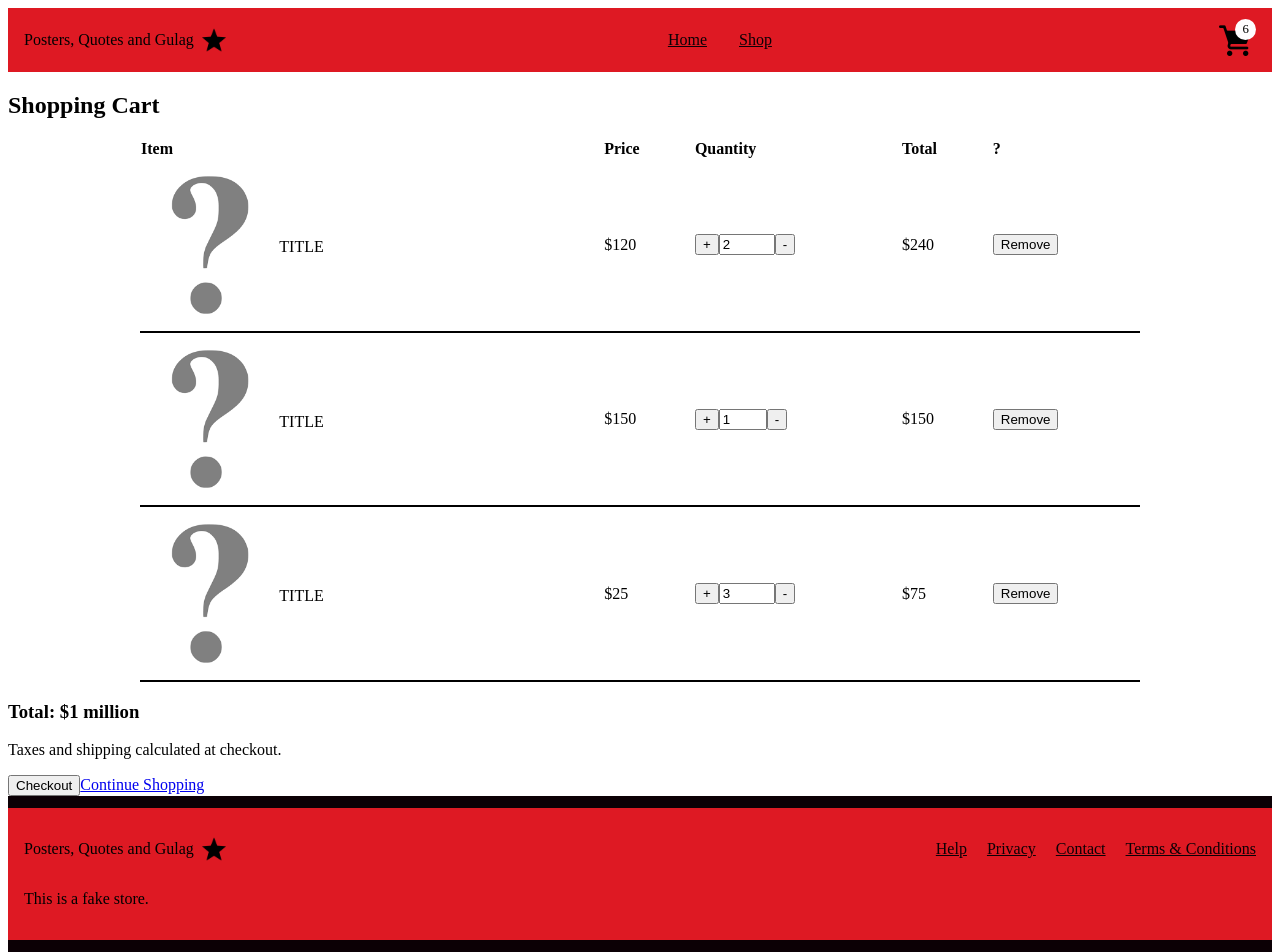
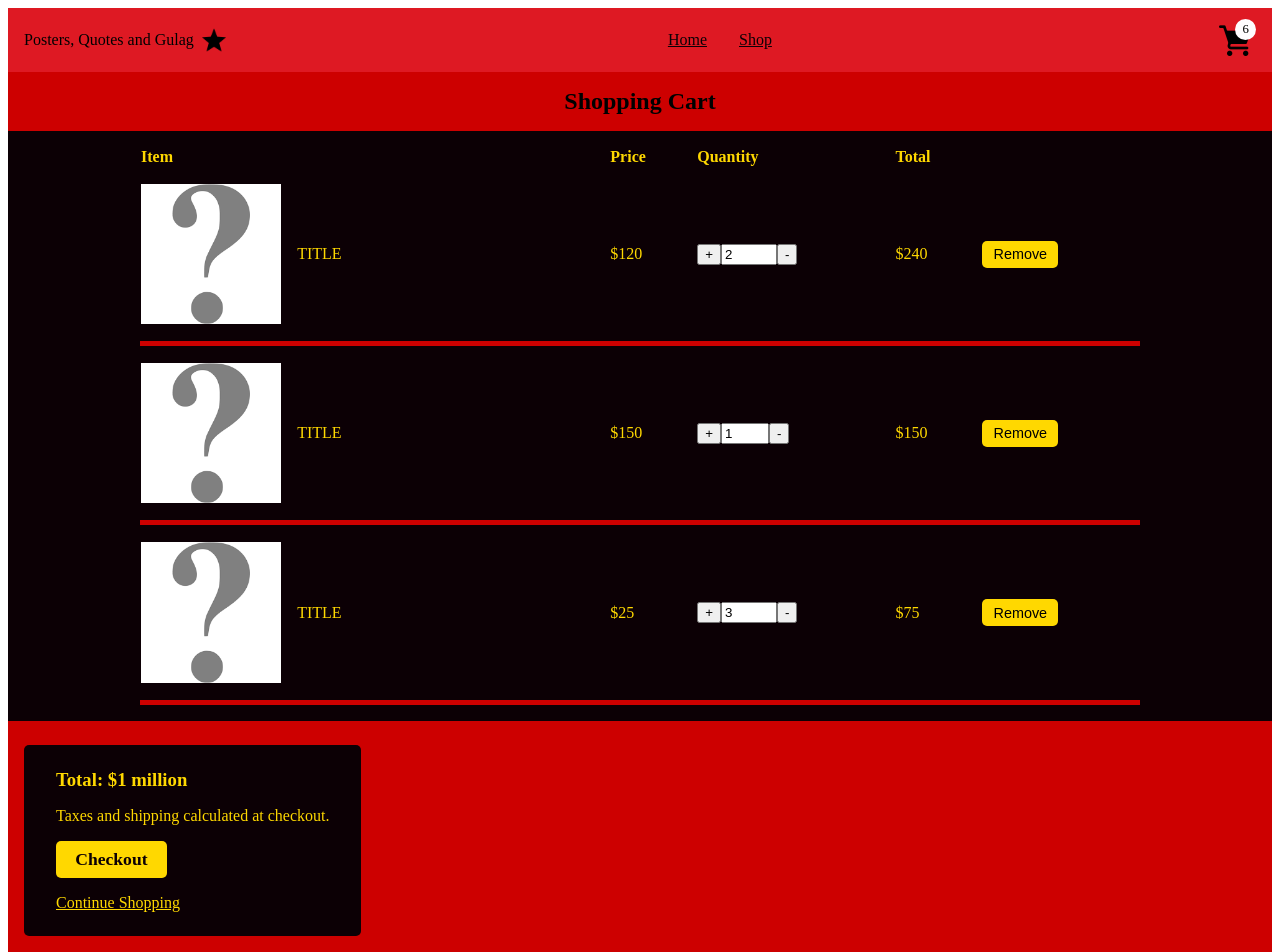
Before and after one commit to Rosendo-Martinez/shopping-cart, a React (Vite) app: page /shop/cart in a window 1280 px wide. Shown: the top 952 px of the page. Built offline with nearby package versions, Linux system fonts and the light colour scheme.

Commit message:
Add styling

```diff
--- a/src/components/Cart.jsx
+++ b/src/components/Cart.jsx
@@ -5,8 +5,8 @@ import classes from "../styles/cart.module.css";
 
 function Cart({ cart, updateItemQuantity, removeItemFromCart }) {
   return (
-    <div>
-      <h2>Shopping Cart</h2>
+    <div className={classes.cart}>
+      <h2 className={classes.cartTitle}>Shopping Cart</h2>
 
       <form>
         <div className={classes.tableContainer}>
@@ -17,7 +17,7 @@ function Cart({ cart, updateItemQuantity, removeItemFromCart }) {
                 <th>Price</th>
                 <th>Quantity</th>
                 <th>Total</th>
-                <th>?</th>
+                <th></th>
               </tr>
               {Object.entries(cart).map(([id, item]) => {
                 return (
@@ -39,11 +39,19 @@ function Cart({ cart, updateItemQuantity, removeItemFromCart }) {
           </table>
         </div>
 
-        <div>
-          <h3>Total: $1 million</h3>
-          <p>Taxes and shipping calculated at checkout.</p>
-          <button>Checkout</button>
-          <Link to={SHOP_LINK}>Continue Shopping</Link>
+        <div className={classes.flex}>
+          <div className={classes.subTotalAndCheckout}>
+            <h3 className={classes.subTotal}>Total: $1 million</h3>
+            <p>Taxes and shipping calculated at checkout.</p>
+            <div>
+              <Link className={classes.checkOut}>Checkout</Link>
+            </div>
+            <div>
+              <Link className={classes.continueShopping} to={SHOP_LINK}>
+                Continue Shopping
+              </Link>
+            </div>
+          </div>
         </div>
       </form>
     </div>
@@ -69,7 +77,7 @@ function CartItem({
         </div>
       </td>
       <td className={classes.price}>
-        <div className={classes.container}>
+        <div className={classes.container + " " + classes.containerPrice}>
           <p>${price}</p>
         </div>
       </td>
@@ -89,7 +97,11 @@ function CartItem({
       </td>
       <td className={classes.removeItem}>
         <div className={classes.container}>
-          <button type="button" onClick={() => removeItemFromCart(id)}>
+          <button
+            className={classes.remove}
+            type="button"
+            onClick={() => removeItemFromCart(id)}
+          >
             Remove
           </button>
         </div>
--- a/src/styles/cart.module.css
+++ b/src/styles/cart.module.css
@@ -2,29 +2,103 @@
 
 /* Cart */
 
+.cartTitle {
+  text-align: center;
+  padding: 1rem;
+  margin: 0;
+}
+
+.cart {
+  background-color: var(--flag-red);
+}
+
 .tableContainer {
   display: flex;
   justify-content: center;
+  background-color: var(--black);
+  padding: 1rem 0;
 }
 
 .table {
   width: 97%;
   max-width: 1000px;
   border-collapse: collapse;
+
+  background-color: var(--black);
+  color: var(--yellow);
+  padding: 0.5rem 0;
 }
 
 .tableHead > th {
   text-align: left;
 }
 
+.subTotalAndCheckout {
+  padding: 1.5rem 2rem;
+  margin: 1.5rem 1rem;
+  background-color: var(--black);
+  border-radius: 5px;
+  color: var(--yellow);
+}
+
+.subTotal {
+  margin: 0;
+}
+
+.flex {
+  display: flex;
+  justify-content: flex-start;
+}
+
+.checkOut {
+  display: inline-block;
+  font-weight: bold;
+  text-decoration: none;
+  color: var(--black);
+  background-color: var(--yellow);
+  font-size: 1.1rem;
+  padding: 0.5rem 1.2rem;
+  border-radius: 5px;
+  transition: transform 1s ease-out 0s;
+  margin-bottom: 1rem;
+}
+
+.checkOut:hover {
+  background-color: var(--red);
+  color: var(--black);
+}
+
+.continueShopping {
+  color: var(--yellow);
+}
+
 /* Cart Item */
+
+.remove {
+  display: inline-block;
+  /* font-weight: bold; */
+  text-decoration: none;
+  color: black;
+  background-color: var(--yellow);
+  font-size: 0.9rem;
+  padding: 0.35rem 0.7rem;
+  border-radius: 5px;
+  transition: transform 1s ease-out 0s;
+  /* margin-bottom: 1rem; */
+  border: none;
+}
+
+.remove:hover {
+  background-color: var(--red);
+  color: var(--black);
+}
 
 .container {
   margin-right: 1.2rem;
 }
 
 .tableRow {
-  border-bottom: 2px solid black;
+  border-bottom: 5px solid var(--flag-red);
 }
 
 .itemData {
@@ -41,10 +115,19 @@
 
 .itemData > p {
   margin: 0;
-  margin-top: 5px;
+  margin-left: 1rem;
 }
 
 @media (max-width: 525px) {
+  .itemData > p {
+    margin-left: 0;
+    margin-top: 5px;
+  }
+
+  .table {
+    width: 100%;
+  }
+
   .tableBody {
     display: flex;
     flex-direction: column;
@@ -98,4 +181,8 @@
     justify-content: center;
     height: 100%;
   }
+
+  .container.containerPrice {
+    margin-right: 0;
+  }
 }
```
